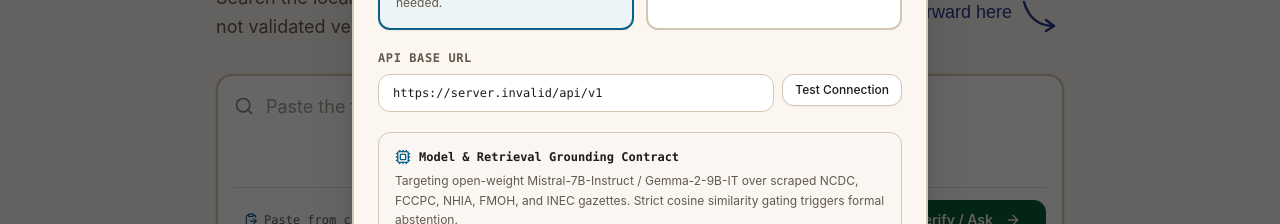
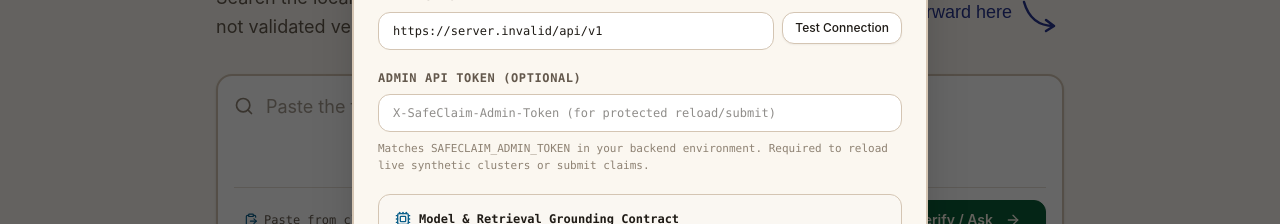
Before and after one commit to Aratoluwada/safeclaim, a React (Vite) app in the folder frontend/: page /ask in a window 1280 px wide. Both pictures are taken after a click on the button "Demo Mode". Shown: the part 351-575 px from the top of the page. Built offline with nearby package versions, Linux system fonts and the light colour scheme; no server answers.

Commit message:
feat(api): add admin token configuration for protected cluster reloads

```diff
--- a/frontend/src/api/client.ts
+++ b/frontend/src/api/client.ts
@@ -6,10 +6,12 @@
 export interface ApiConfig {
   mode: 'demo' | 'live';
   baseUrl: string;
+  adminToken?: string;
 }
 
 const STORAGE_KEY_MODE = 'safeclaim_mode';
 const STORAGE_KEY_BASE_URL = 'safeclaim_api_base_url';
+const STORAGE_KEY_ADMIN_TOKEN = 'safeclaim_admin_token';
 
 export function normalizeApiUrl(rawUrl: string): string {
   let url = (rawUrl || '').trim().replace(/\/+$/, '');
@@ -30,13 +32,15 @@ export const DEFAULT_API_BASE_URL =
 
 export function getApiConfig(): ApiConfig {
   if (typeof window === 'undefined') {
-    return { mode: 'demo', baseUrl: DEFAULT_API_BASE_URL };
+    return { mode: 'demo', baseUrl: DEFAULT_API_BASE_URL, adminToken: '' };
   }
   const savedMode = (localStorage.getItem(STORAGE_KEY_MODE) as 'demo' | 'live') || 'demo';
   const savedUrl = localStorage.getItem(STORAGE_KEY_BASE_URL) || DEFAULT_API_BASE_URL;
+  const savedToken = localStorage.getItem(STORAGE_KEY_ADMIN_TOKEN) || '';
   return {
     mode: savedMode,
     baseUrl: normalizeApiUrl(savedUrl),
+    adminToken: savedToken,
   };
 }
 
@@ -45,10 +49,12 @@ export function saveApiConfig(config: Partial<ApiConfig>): ApiConfig {
   const updated: ApiConfig = {
     mode: config.mode ?? current.mode,
     baseUrl: (config.baseUrl ?? current.baseUrl).replace(/\/$/, ''),
+    adminToken: config.adminToken !== undefined ? config.adminToken : current.adminToken,
   };
   if (typeof window !== 'undefined') {
     localStorage.setItem(STORAGE_KEY_MODE, updated.mode);
     localStorage.setItem(STORAGE_KEY_BASE_URL, updated.baseUrl);
+    localStorage.setItem(STORAGE_KEY_ADMIN_TOKEN, updated.adminToken || '');
     window.dispatchEvent(new CustomEvent('safeclaim_config_changed', { detail: updated }));
   }
   return updated;
--- a/frontend/src/components/common/BackendModeModal.tsx
+++ b/frontend/src/components/common/BackendModeModal.tsx
@@ -205,6 +205,24 @@ export const BackendModeModal: React.FC<BackendModeModalProps> = ({
                 )}
               </div>
 
+              {/* Admin Token input */}
+              <div className="space-y-2">
+                <label htmlFor="admin-token" className="block text-xs font-mono uppercase tracking-wider text-[#63584C] dark:text-[#A89E90] font-bold">
+                  Admin API Token (Optional)
+                </label>
+                <input
+                  id="admin-token"
+                  type="password"
+                  value={config.adminToken || ''}
+                  onChange={(e) => setConfig({ ...config, adminToken: e.target.value })}
+                  placeholder="X-SafeClaim-Admin-Token (for protected reload/submit)"
+                  className="w-full px-3.5 py-2.5 text-xs rounded-xl border border-[#D4C5B3] dark:border-[#3D352C] bg-white dark:bg-[#201C17] font-mono text-[#1F1B16] dark:text-[#F4EEE4] focus-ring"
+                />
+                <p className="text-[11px] text-[#8E8273] font-mono">
+                  Matches SAFECLAIM_ADMIN_TOKEN in your backend environment. Required to reload live synthetic clusters or submit claims.
+                </p>
+              </div>
+
               {/* Architecture note */}
               <div className="p-4 rounded-xl bg-[#FAF7F2] dark:bg-[#201C17] border border-[#D4C5B3] dark:border-[#3D352C] text-xs space-y-1.5 text-[#63584C] dark:text-[#A89E90] shadow-2xs">
                 <div className="flex items-center gap-2 font-bold text-[#1F1B16] dark:text-[#F4EEE4] font-mono">
```
